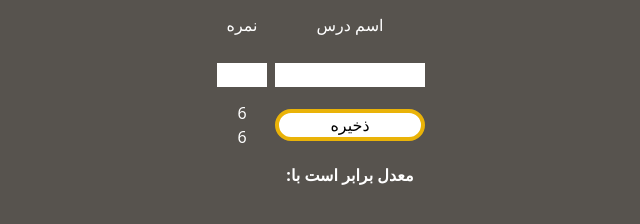
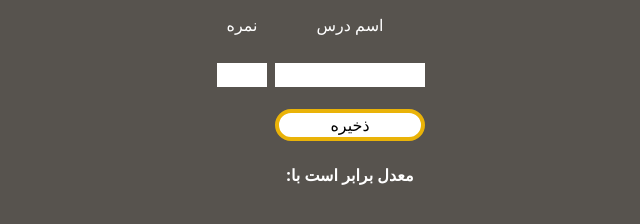
Before and after one commit to smsi80/Firstjs, a website: page index.html in a window 1280 px wide. Shown: the full height of the page, 319-959 px from the left. Drawn offline with Linux system fonts and the light colour scheme.

Commit message:
fix 6 in h2s

```diff
--- a/index.html
+++ b/index.html
@@ -20,8 +20,8 @@
         ذخیره
       </button>
       <div class="text-white">
-        <h2 id="esmedars">6</h2>
-        <h2 id="nomrehdars">6</h2>
+        <h2 id="esmedars"></h2>
+        <h2 id="nomrehdars"></h2>
       </div>
       <div>
         <h2 class="text-white font-bold" id="moadel">معدل برابر است با:</h2>
```
Also changed, not shown: dist/output.css.
